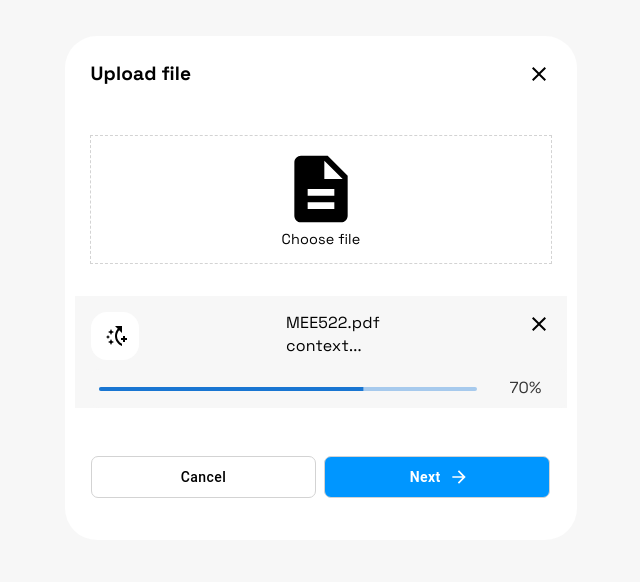
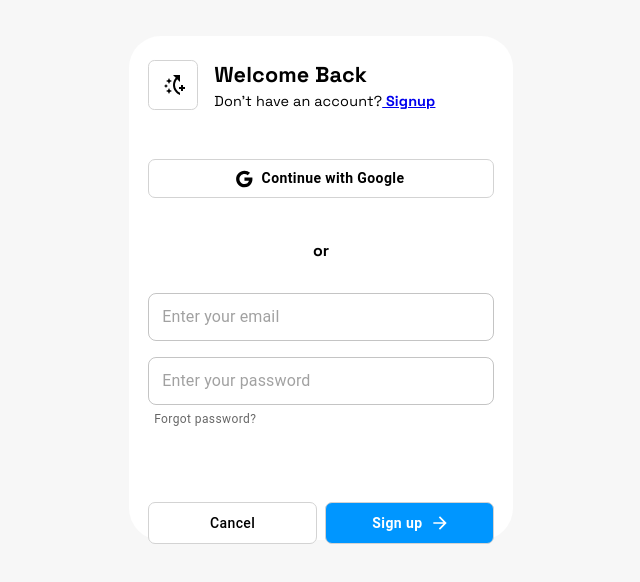
Before and after one commit to Charles-Okoeguale/Boo-ik, a React (Create React App) app: page /auth/login in a window 1280 px wide. Shown: the part 112-694 px from the top of the page, without its empty margins (319-959 px from the left). Built offline with nearby package versions, Linux system fonts and the light colour scheme.

Commit message:
designed authentication and uploading screens

```diff
--- a/package.json
+++ b/package.json
@@ -13,6 +13,7 @@
     "@testing-library/user-event": "^13.5.0",
     "react": "^18.3.1",
     "react-dom": "^18.3.1",
+    "react-router-dom": "^6.26.2",
     "react-scripts": "5.0.1",
     "web-vitals": "^2.1.4"
   },
--- a/src/App.js
+++ b/src/App.js
@@ -1,12 +1,21 @@
 import Login from './Screens/Authentication/login';
 import Verification from './Screens/Authentication/verifcation_code';
 import Upload from './Screens/Main/upload_screen';
+import Signup from './Screens/Authentication/signup';
+import { BrowserRouter as Router, Routes, Route } from 'react-router-dom';
+import NotFound from './Screens/Authentication/404_not_found';
 
 function App() {
   return (
-    <div>
-      <Upload/>
-    </div>
+    <Router>
+      <Routes>
+        <Route path="/" element={<Upload />} />
+        <Route path="/auth/login" element={<Login />} />
+        <Route path="/auth/verification" element={<Verification />} />
+        <Route path="/auth/signup" element={<Signup />} />
+        <Route path="*" element={<NotFound />} />
+      </Routes>
+    </Router>
   );
 }
 
--- /dev/null
+++ b/src/Screens/Authentication/404_not_found.js
@@ -0,0 +1,12 @@
+import React from 'react';
+
+function NotFound() {
+  return (
+    <div>
+      <h1>404 - Page Not Found</h1>
+      <p>The page you are looking for does not exist.</p>
+    </div>
+  );
+}
+
+export default NotFound;
--- a/src/Screens/Authentication/login.jsx
+++ b/src/Screens/Authentication/login.jsx
@@ -1,14 +1,16 @@
-import {Box, Typography, Button, Divider, OutlinedInput, FormHelperText, FormControl} from '@mui/material'
-import { useStyles } from '../../Screens/styles/signup_styles';
+import {Box, Typography, Button, Divider, OutlinedInput, FormHelperText, FormControl } from '@mui/material'
+import { styles2, styles3, useStyles } from '../../Screens/styles/signup_styles';
 import GoogleIcon from '@mui/icons-material/Google';
 import SwitchAccessShortcutAddIcon from '@mui/icons-material/SwitchAccessShortcutAdd';
 import ArrowForwardIcon from '@mui/icons-material/ArrowForward';
+import { Link } from 'react-router-dom';
 
 const Login = () => {
     const classes = useStyles();
     const handleClick = () => {
         console.log('clicked')
     }
+
     return (
         <Box className={classes.container1}>
             <Box className={classes.container2}>
@@ -17,22 +19,17 @@ const Login = () => {
                         <SwitchAccessShortcutAddIcon/>
                     </Box>
                     <Typography variant='body2'>
-                        <span style={{fontSize: '1.5em', fontWeight: 700}}>Welcome Back</span>
-                        <br /> Don't have an account? <span style={{fontWeight: 'bold'}}>
-                        Signup</span>
+                        <span style={styles2}>Welcome Back</span>
+                        <br /> Don't have an account?
+                        <span style={{fontWeight: 'bold', textDecoration: 'none'}}>
+                        <Link to="/auth/signup">{' '}Signup</Link>
+                        </span>
                     </Typography>
                 </Box>
                 <Button variant="contained" startIcon={<GoogleIcon/>}>
                     Continue with Google
                 </Button>
-                <Divider
-                sx={{
-                    fontFamily: 'Space Grotesk',
-                    fontWeight: 700,
-                    color: 'black',
-                    marginBottom: '2em',
-                }}
-                >
+                <Divider sx={styles3}>
                     or
                 </Divider>
                 <FormControl>
--- a/src/Screens/Authentication/signup.jsx
+++ b/src/Screens/Authentication/signup.jsx
@@ -1,8 +1,9 @@
 import {Box, Typography, Button, Divider, OutlinedInput, FormHelperText, FormControl} from '@mui/material'
-import { useStyles } from '../../Screens/styles/signup_styles';
+import { styles2, useStyles } from '../../Screens/styles/signup_styles';
 import GoogleIcon from '@mui/icons-material/Google';
 import SwitchAccessShortcutAddIcon from '@mui/icons-material/SwitchAccessShortcutAdd';
 import ArrowForwardIcon from '@mui/icons-material/ArrowForward';
+import { Link } from 'react-router-dom';
 
 const Signup = () => {
     const classes = useStyles();
@@ -14,9 +15,11 @@ const Signup = () => {
                         <SwitchAccessShortcutAddIcon/>
                     </Box>
                     <Typography variant='body2'>
-                        <span style={{fontSize: '1.5em', fontWeight: 700}}>Create an account </span>
-                        <br /> Already have an account? <span style={{fontWeight: 'bold'}}>
-                        Login</span>
+                    <span style={styles2}>Create an account</span>
+                        <br /> Already have an account?
+                        <span style={{fontWeight: 'bold', textDecoration: 'none'}}>
+                        <Link to="/auth/login">{' '}Login</Link>
+                    </span>
                     </Typography>
                 </Box>
                 <Button variant="contained" startIcon={<GoogleIcon/>}>
--- a/src/Screens/Main/upload_screen.js
+++ b/src/Screens/Main/upload_screen.js
@@ -1,5 +1,5 @@
 import {Box, Typography, Button } from '@mui/material'
-import { useStyles } from '../styles/upload_styles';
+import { styles1, styles2, useStyles } from '../styles/upload_styles';
 import CloseIcon from '@mui/icons-material/Close';
 import DescriptionIcon from '@mui/icons-material/Description';
 import SwitchAccessShortcutAddIcon from '@mui/icons-material/SwitchAccessShortcutAdd';
@@ -36,12 +36,12 @@ const Upload = () => {
             <Box className={classes.container2}>
                 <Box className={classes.container4}>
                     <Typography variant='body2'>
-                        <span style={{fontSize: '1.5em', fontWeight: 700}}>Upload file</span>
+                        <span style={styles1}>Upload file</span>
                     </Typography>
                     <CloseIcon/>
                 </Box>
                 <Box className={classes.container3}>
-                    <DescriptionIcon sx={{fontSize: '5em'}}/>
+                    <DescriptionIcon sx={styles2}/>
                     <Typography variant='body2'>Choose file</Typography>
                 </Box>
                 <Box className={classes.container5}>
@@ -52,7 +52,7 @@ const Upload = () => {
                         <Typography variant='body2'>
                             MEE522.pdf
                             <br/>
-                            context...
+                            Consuming context...
                         </Typography>
                         <CloseIcon/>
                     </Box>
--- a/src/Screens/styles/signup_styles.js
+++ b/src/Screens/styles/signup_styles.js
@@ -1,4 +1,18 @@
 import { makeStyles } from "@mui/styles";
+
+
+
+export const styles2 = {
+    fontSize: '1.5em',
+    fontWeight: 700
+}
+
+export const styles3 = {
+    fontFamily: 'Space Grotesk',
+    fontWeight: 700,
+    color: 'black',
+    marginBottom: '2em',
+}
 
 export const useStyles = makeStyles((theme) => ({
 	container1: {
--- a/src/Screens/styles/upload_styles.js
+++ b/src/Screens/styles/upload_styles.js
@@ -1,4 +1,14 @@
 import { makeStyles } from "@mui/styles";
+
+export const styles1 = {
+    fontSize: '1.5em',
+    fontWeight: 700
+}
+
+export const styles2 = {
+    fontSize: '5em'
+}
+
 
 export const useStyles = makeStyles((theme) => ({
 	container1: {
```
Also changed, not shown: 1 other file (tests, documents, lock files or other folders).
